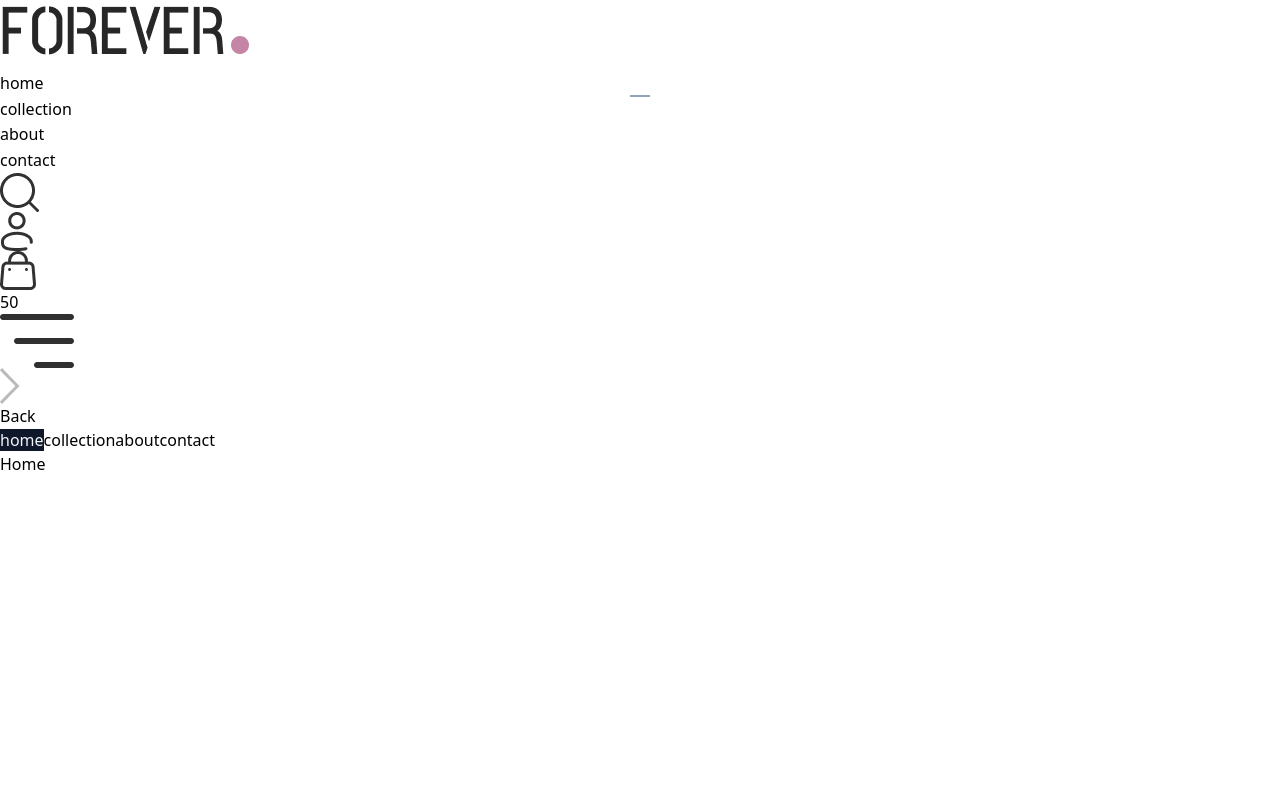
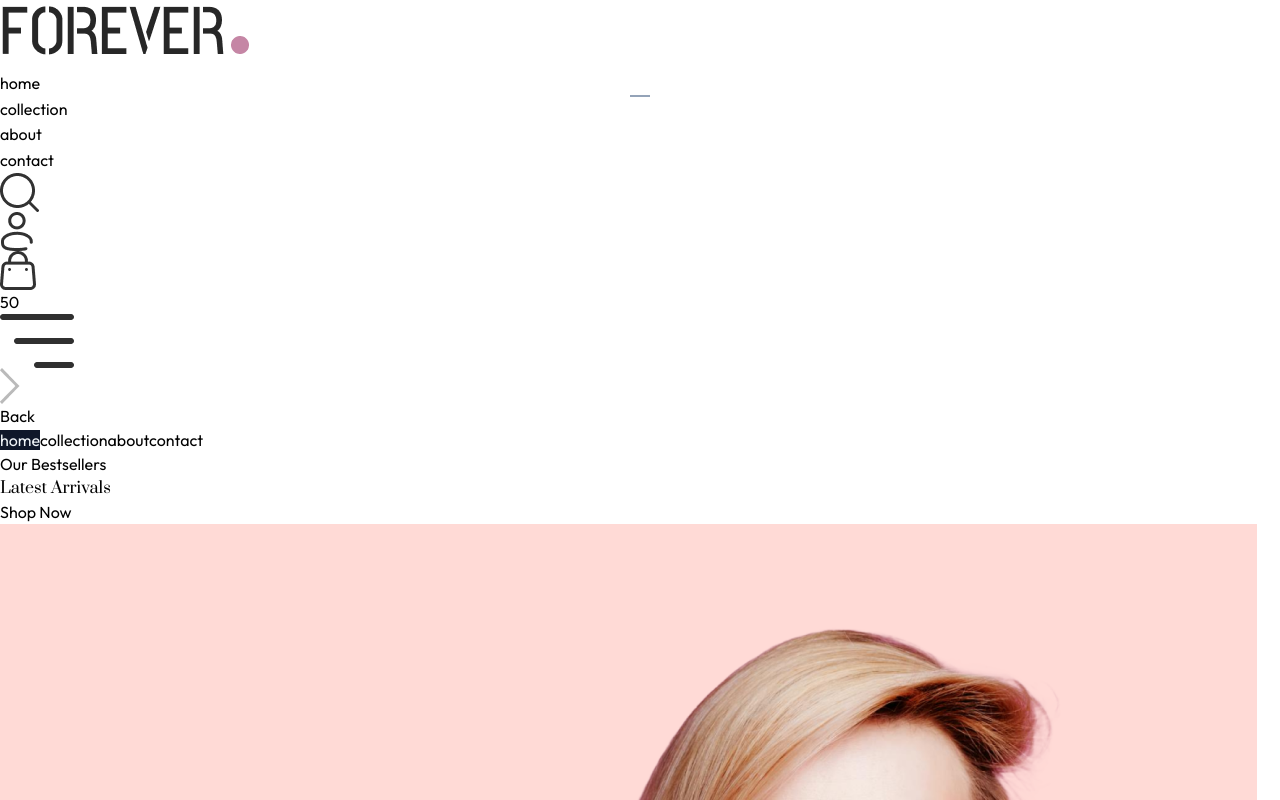
Before and after one commit to robiulsagor/frontend-forever, a React (Vite) app: page / in a window 1280 px wide. Shown: the top 800 px of the page. Built offline with nearby package versions, Linux system fonts and the light colour scheme.

Commit message:
hero section done

```diff
--- a/package.json
+++ b/package.json
@@ -12,6 +12,7 @@
   "dependencies": {
     "react": "^18.3.1",
     "react-dom": "^18.3.1",
+    "react-helmet": "^6.1.0",
     "react-router-dom": "^6.26.2",
     "react-toastify": "^10.0.5"
   },
--- /dev/null
+++ b/src/components/Hero.jsx
@@ -0,0 +1,27 @@
+import {assets} from "../assets/assets"
+
+const Hero = () => {
+  return (
+    <div className="border border-gray-400 flex flex-col sm:flex-row ">
+        {/* hero left side */}
+        <div className="w-full sm:w-1/2 flex items-center justify-center py-10 sm:py-0">
+            <div className="text-[#414141]">
+                <div className="flex gap-3 items-center">
+                    <p className="w-8 md:w-11 h-[1.5px] bg-[#414141]"/>
+                    <p className="font-medium text-sm md:text-base uppercase">Our Bestsellers</p>
+                </div>
+                <h1 className="text-2xl sm:text-3xl lg:text-5xl py-3 prata">Latest Arrivals</h1>
+                <div className="flex gap-3 items-center pt-2">
+                <p className="uppercase text-sm md:text-base text-gray-800 font-medium">Shop Now</p>
+                <p className="w-8 md:w-11 h-[1.5px] bg-[#414141]"/>
+                </div>
+            </div>
+        </div>
+
+        {/* hero right side */}
+        <img src={assets.hero_img} className=" w-full sm:w-1/2" alt="" />
+    </div>
+  )
+}
+
+export default Hero
--- a/src/index.css
+++ b/src/index.css
@@ -1,6 +1,19 @@
+@import url('https://fonts.googleapis.com/css2?family=Outfit:wght@100..900&family=Prata&display=swap');
+
 @tailwind base;
 @tailwind components;
 @tailwind utilities;
+
+*{
+    font-family: 'Outfit', sans-serif;
+}
+
+.prata {
+    font-family: "Prata", serif;
+    font-weight: 400;
+    font-style: normal;
+  }
+
 
 .nav-hr{
    @apply w-5 text-center mx-auto border-none h-[1.5px] bg-white
--- a/src/pages/Home.jsx
+++ b/src/pages/Home.jsx
@@ -1,6 +1,16 @@
+import { Helmet } from "react-helmet"
+import Hero from "../components/Hero"
+
 const Home = () => {
   return (
-    <div>Home</div>
+    <div>
+      <Helmet>
+        <meta charSet="utf-8" />
+        <title>Forever - Home</title>
+      </Helmet>
+
+      <Hero/>
+    </div>
   )
 }
 
```
Also changed, not shown: 1 other file (tests, documents, lock files or other folders).
